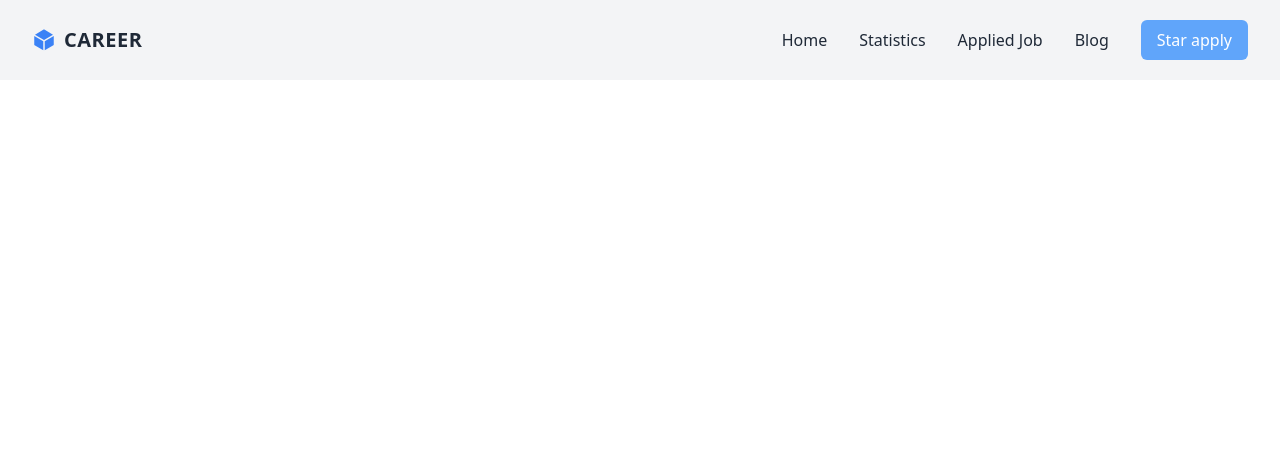
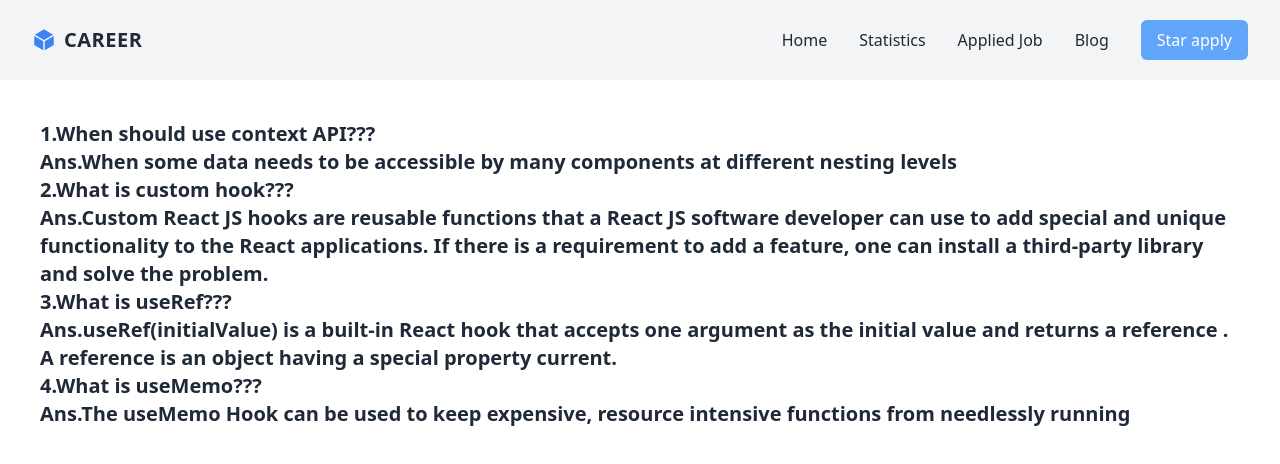
Before and after one commit to ApornaRakshit/career-hub, a React (Vite) app: page /blog in a window 1280 px wide. Shown: the top 464 px of the page. Built offline with nearby package versions, Linux system fonts and the light colour scheme.

Commit message:
added blog page data

```diff
--- a/src/components/AnotherChart.jsx
+++ b/src/components/AnotherChart.jsx
@@ -5,49 +5,49 @@ const AnotherChart = () => {
     const data = [
         {
           assignment: 'A1',
-          marks: 4000,
+          marks: 46,
           quiz: 2400,
           amt: 10,
         },
         {
           assignment: 'A2',
-          marks: 4000,
+          marks: 45,
           quiz: 2400,
           amt: 20,
         },
         {
           assignment: 'A3',
-          marks: 4000,
+          marks: 55,
           quiz: 2400,
           amt: 30,
         },
         {
           assignment: 'A4',
-          marks: 4000,
+          marks: 49,
           quiz: 2400,
           amt: 40,
         },
         {
           assignment: 'A5',
-          marks: 4000,
+          marks: 50,
           quiz: 2400,
           amt: 50,
         },
         {
           assignment: 'A6',
-          marks: 4000,
+          marks: 50,
           quiz: 2400,
           amt:60,
         },
         {
           assignment: 'A7',
-          marks: 4000,
+          marks: 60,
           quiz: 2400,
           amt:70,
         },
         {
           assignment: 'A8',
-          marks: 4000,
+          marks: 54,
           quiz: 2400,
           amt: 80,
         },
--- a/src/components/Blog.jsx
+++ b/src/components/Blog.jsx
@@ -2,7 +2,16 @@ import React from "react";
 
 const Blog = () => {
     return (
-        <div>
+        <div className="m-10 text-xl font-semibold">
+            <h4> 1.When should use context API???</h4>
+            <h4> Ans.When some data needs to be accessible by many components at different nesting levels</h4>
+            <h4>2.What is custom hook???</h4>
+            <h4>Ans.Custom React JS hooks are reusable functions that a React JS software developer can use to add special and unique functionality to the React applications. If there is a requirement to add a feature, one can install a third-party library and solve the problem. </h4>
+            <h4>3.What is useRef??? </h4>
+            <h4>Ans.useRef(initialValue) is a built-in React hook that accepts one argument as the initial value and returns a reference . A reference is an object having a special property current.</h4>
+            <h4>4.What is useMemo???</h4>
+            <h4>Ans.The useMemo Hook can be used to keep expensive, resource intensive functions from needlessly running</h4>
+
 
         </div>
     )
```
